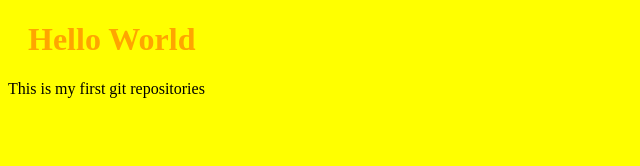
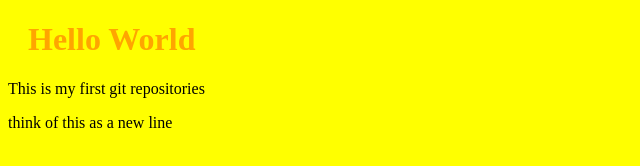
Before and after one commit to Gunturadhtya/hello-world, a plain HTML site: page index.html in a window 1280 px wide. Shown: the whole page, without its empty margins (0-640 px from the left). Drawn offline with Linux system fonts and the light colour scheme.

Commit message:
Hellow World V.1.2 skip staging environment

```diff
--- a/index.html
+++ b/index.html
@@ -9,5 +9,6 @@
 <body>
     <h1>Hello World</h1>
     <p>This is my first git repositories</p>
+    <p>think of this as a new line</p>
 </body>
 </html>
```
